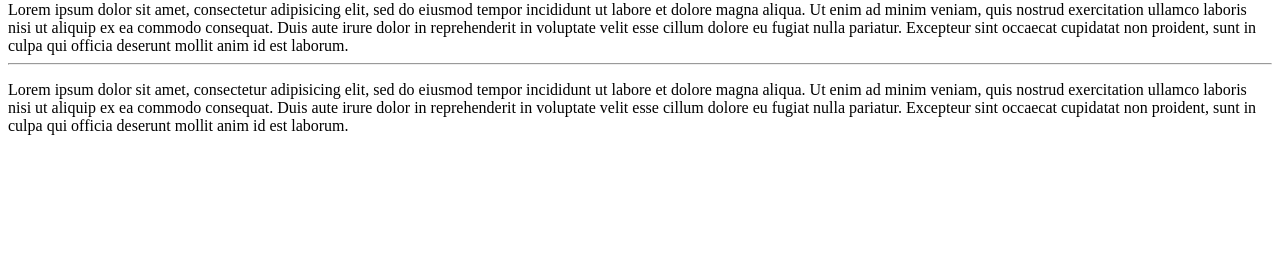
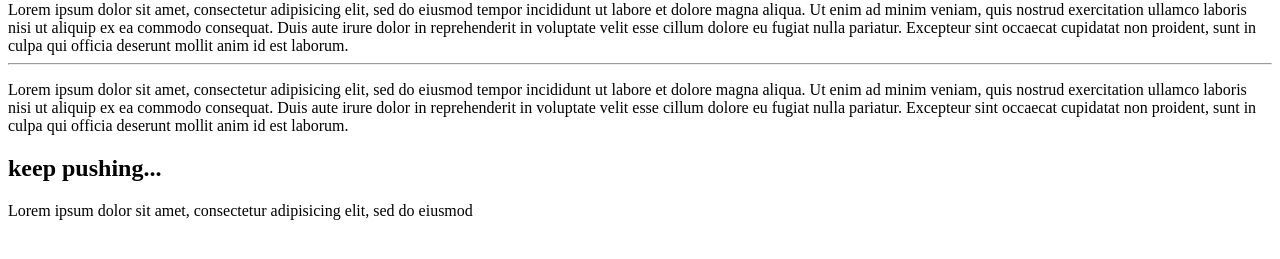
Before and after one commit to juliet036/class1903we, a plain HTML site: page index.html in a window 1280 px wide. Shown: the part 79-338 px from the top of the page. Drawn offline with Linux system fonts and the light colour scheme.

Commit message:
keep pushing

```diff
--- a/index.html
+++ b/index.html
@@ -22,5 +22,12 @@ proident, sunt in culpa qui officia deserunt mollit anim id est laborum.
 	proident, sunt in culpa qui officia deserunt mollit anim id est laborum.
 </p>
 
+<section>
+	<h1>keep pushing...</h1>
+	<p>
+		Lorem ipsum dolor sit amet, consectetur adipisicing elit, sed do eiusmod
+	</p>
+</section>
+
 </body>
 </html>
```
